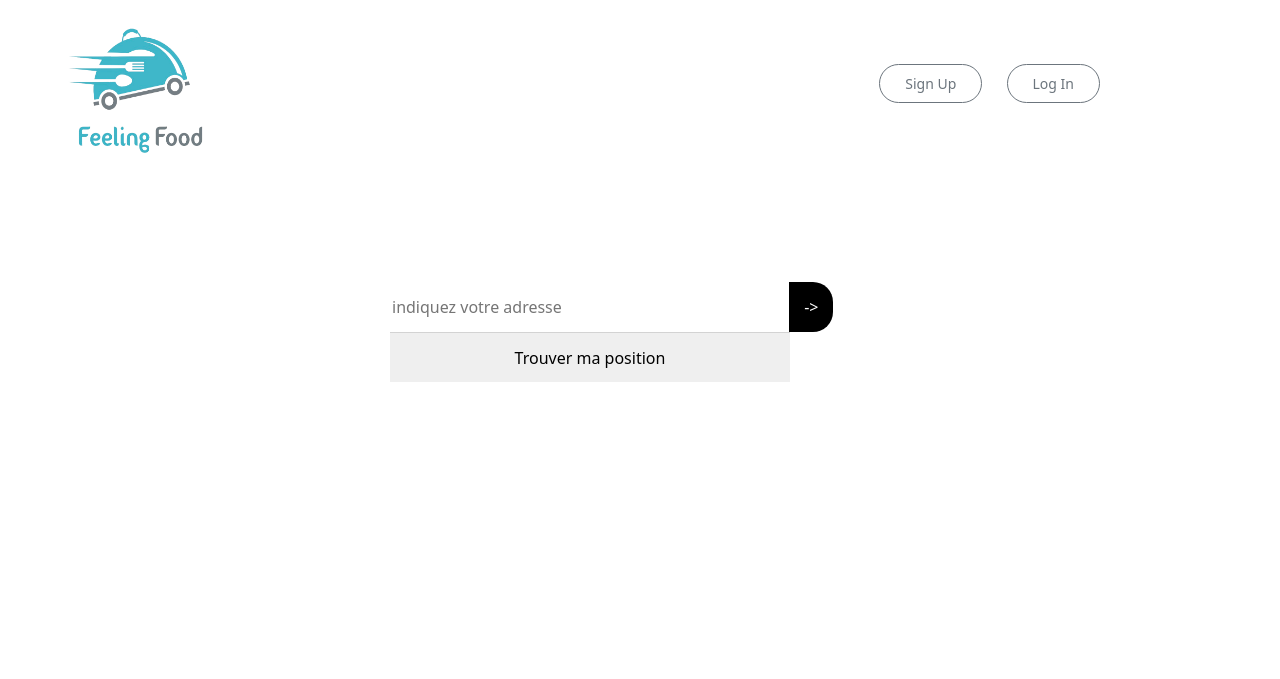
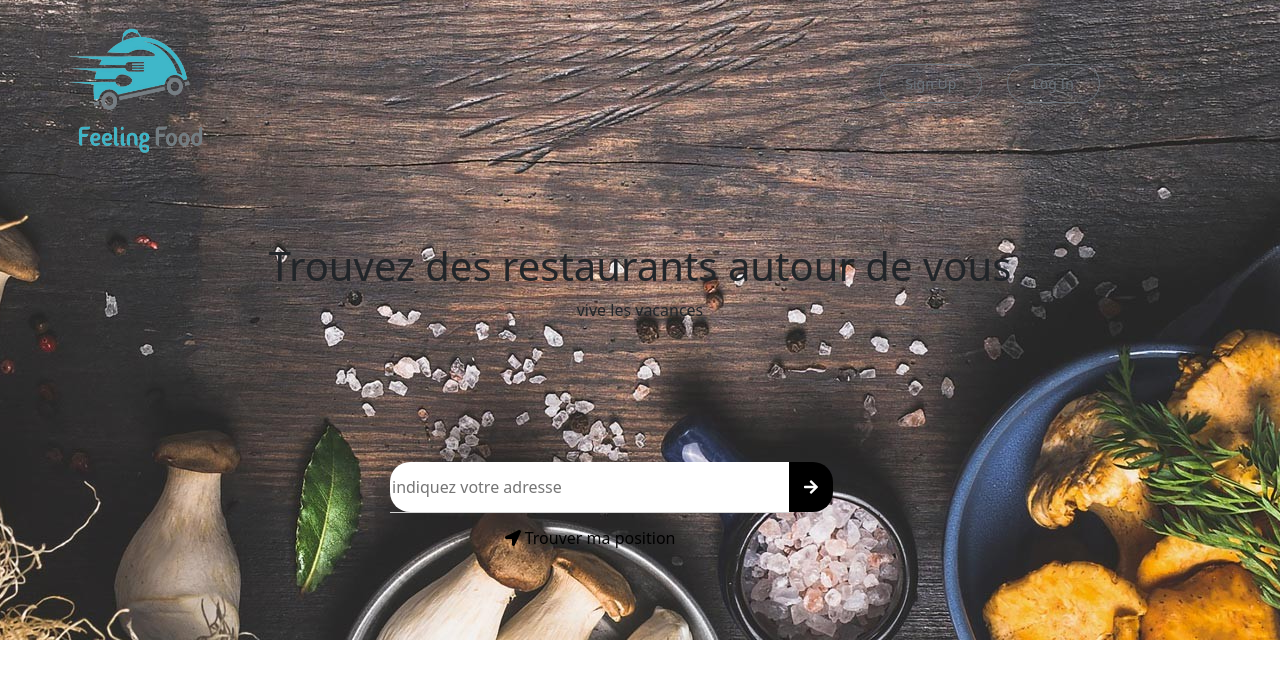
Before and after one commit to YPariset/Projet_Food_Tech, a PHP site: page / in a window 1280 px wide. Shown: the top 679 px of the page. Run offline with PHP 8.4, Linux system fonts and the light colour scheme.

Commit message:
integration background dans Header

```diff
--- a/_assets/style/header.css
+++ b/_assets/style/header.css
@@ -53,4 +53,23 @@ li {
     outline: none;
     border: none;
     border-top: 1px solid lightgrey;
+    background-color: transparent;
+    /*display: none;*/
 }
+.arrow{
+color: white;
+
+}
+.mainTitle{
+    text-align: center;
+    margin-top: 60px;
+}
+
+header{
+    height: 80vh;
+    width: 100%;
+    background:url("/_assets/image/img.jpeg");
+    background-position: center;
+    background-repeat: no-repeat;
+
+}
--- a/_includes/header.php
+++ b/_includes/header.php
@@ -13,10 +13,15 @@
       </div>
    </div>
    <div>
+   <div class="mainTitle">
+         <h1> Trouvez des restaurants autour de vous</h1>
+         <p>vive les vacances</p></br>
+   </div>
       <div class="location-search">
+
          <input class="adress-input" name="adress-input" type="text" placeholder="indiquez votre adresse">
-         <button class="submit-button" name="submit-button" type="submit">-></button>
-         <button class="geolocalisation" name="geolocalisation" type="submit">Trouver ma position</button>
+         <button class="submit-button" name="submit-button" type="submit"><span class="arrow"><i class="fas fa-arrow-right"></i></span></button>
+         <button class="geolocalisation" name="geolocalisation" type="submit"><span><i class="fas fa-location-arrow"></i></span> Trouver ma position</button>
       </div>
    </div>
 
```
Also changed, not shown: _assets/image/bgimg.png (added), _assets/image/img.jpeg (added).
